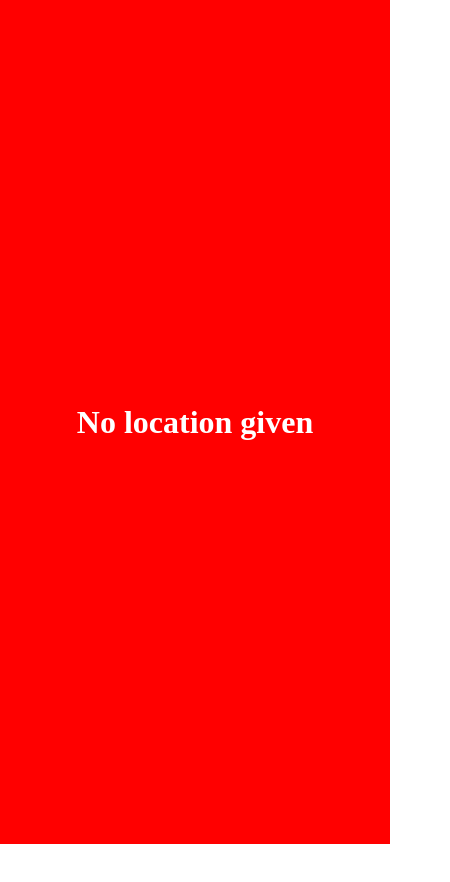
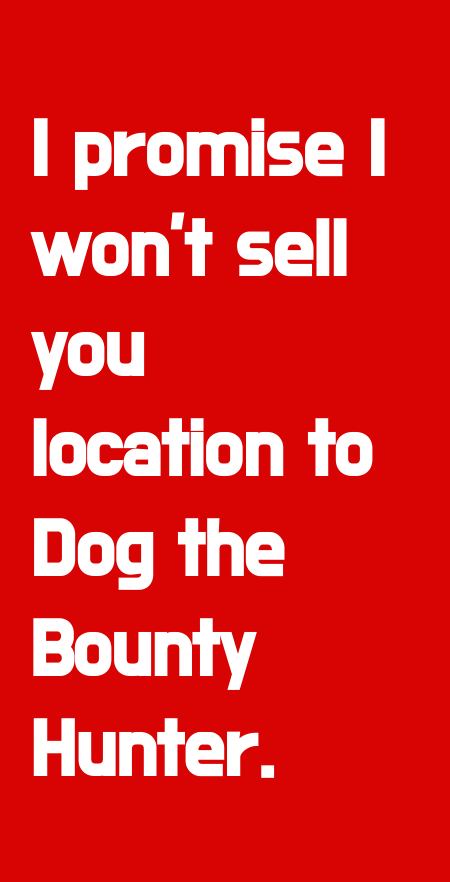
Before and after one commit to unhingingdog/GTFO, a React (Create React App) app in the folder client/: page /no_location in a window 390 px wide. Shown: the top 882 px of the page, 450 px wide, since content can reach past the window. Before the commit the page ends 844 px from the top, so only its background shows below. Built offline with nearby package versions, Linux system fonts and the light colour scheme; what react-google-maps would draw is missing.

Commit message:
changed injected times in FlightDetails to template strings, rather than React curly braces in attempt to get rid of strange extra space characters appearing on mobile browsers.

```diff
--- a/client/public/index.html
+++ b/client/public/index.html
@@ -11,31 +11,13 @@
     -->
     <link rel="manifest" href="%PUBLIC_URL%/manifest.json">
     <link rel="shortcut icon" href="%PUBLIC_URL%/favicon.ico">
-    <!--
-      Notice the use of %PUBLIC_URL% in the tags above.
-      It will be replaced with the URL of the `public` folder during the build.
-      Only files inside the `public` folder can be referenced from the HTML.
 
-      Unlike "/favicon.ico" or "favicon.ico", "%PUBLIC_URL%/favicon.ico" will
-      work correctly both with client-side routing and a non-root public URL.
-      Learn how to configure a non-root public URL by running `npm run build`.
-    -->
-    <title>React App</title>
+    <title>GTFO</title>
   </head>
-  <body style="margin:0;">
+  <body>
     <noscript>
       You need to enable JavaScript to run this app.
     </noscript>
     <div id="root"></div>
-    <!--
-      This HTML file is a template.
-      If you open it directly in the browser, you will see an empty page.
-
-      You can add webfonts, meta tags, or analytics to this file.
-      The build step will place the bundled scripts into the <body> tag.
-
-      To begin the development, run `npm start` or `yarn start`.
-      To create a production bundle, use `npm run build` or `yarn build`.
-    -->
   </body>
 </html>
--- a/client/src/assets/style.css
+++ b/client/src/assets/style.css
@@ -107,7 +107,7 @@
 }
 
 .flight-input-message {
-  font-family: 'Oxygen', sans-serif;
+  font-family: 'Do Hyeon', sans-serif;
   color: #feffea;
   font-size: 30px;
   position: absolute;
@@ -118,12 +118,15 @@
 
 #no-location-container {
   display: flex;
+  font-family: 'Do Hyeon', sans-serif;
+  font-size: 40px;
   justify-content: center;
   align-items: center;
   height: 100vh;
   width: 100vw;
   color: white;
-  background-color: red;
+  background: #d80404;
+  padding: 30px;
 }
 
 /* FlightDetails */
--- a/client/src/components/FlightDetails.js
+++ b/client/src/components/FlightDetails.js
@@ -143,11 +143,11 @@
             <span id="fd-flight-number">{` (${flight || 'EG123'})`}</span>
           </p>
           <h2 id="fd-leave-at">
-            Leave at {leaveAt.split(' ')[0].split(':').splice(0,2).join(':')}
+            Leave at {this.shortenTimeString(leaveAt)}
           </h2>
           <p id="fd-mins-before">
-            To arrive {Math.floor(extraTime / 60)} minutes before departure
-            with a {Math.ceil(duration / 60)} minute drive to the airport.
+            `To arrive ${Math.floor(extraTime / 60)} minutes before departure
+            with a ${Math.ceil(duration / 60)} minute drive to the airport.`
           </p>
           <div className="slider-container">
             <Slider
@@ -175,6 +175,10 @@
       </div>
     )
   }
+
+  shortenTimeString = timeString => {
+    timeString.trim().split(' ')[0].split(':').splice(0,2).join(':')
+  }
 }
 
 const mapStateToProps = state => {
--- a/client/src/components/NoLocation.js
+++ b/client/src/components/NoLocation.js
@@ -4,7 +4,9 @@
 export default () => {
   return(
     <div id="no-location-container">
-      <h1>No location given</h1>
+      <h1>
+        I promise I won't sell you location to Dog the Bounty Hunter.
+      </h1>
     </div>
   )
 }
```
